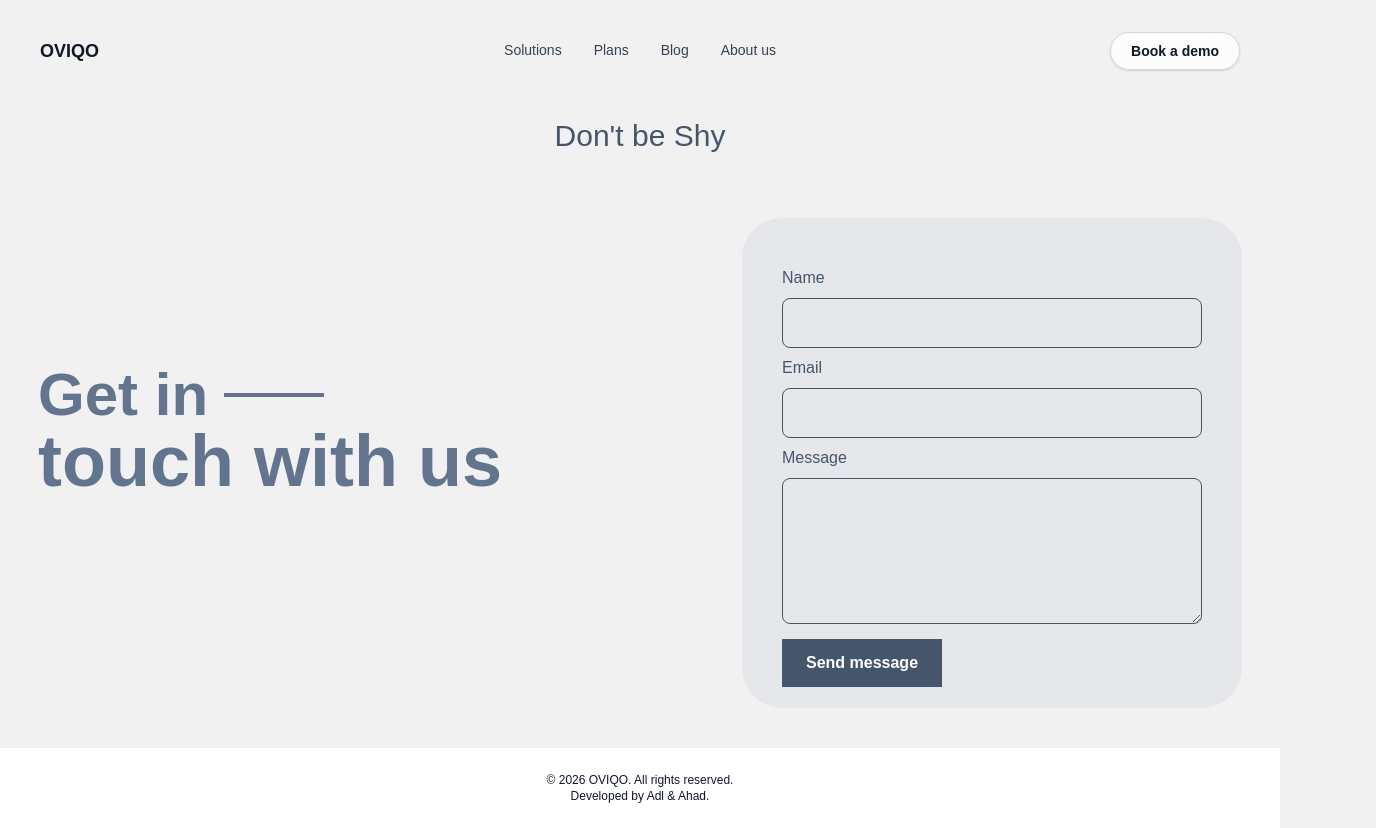
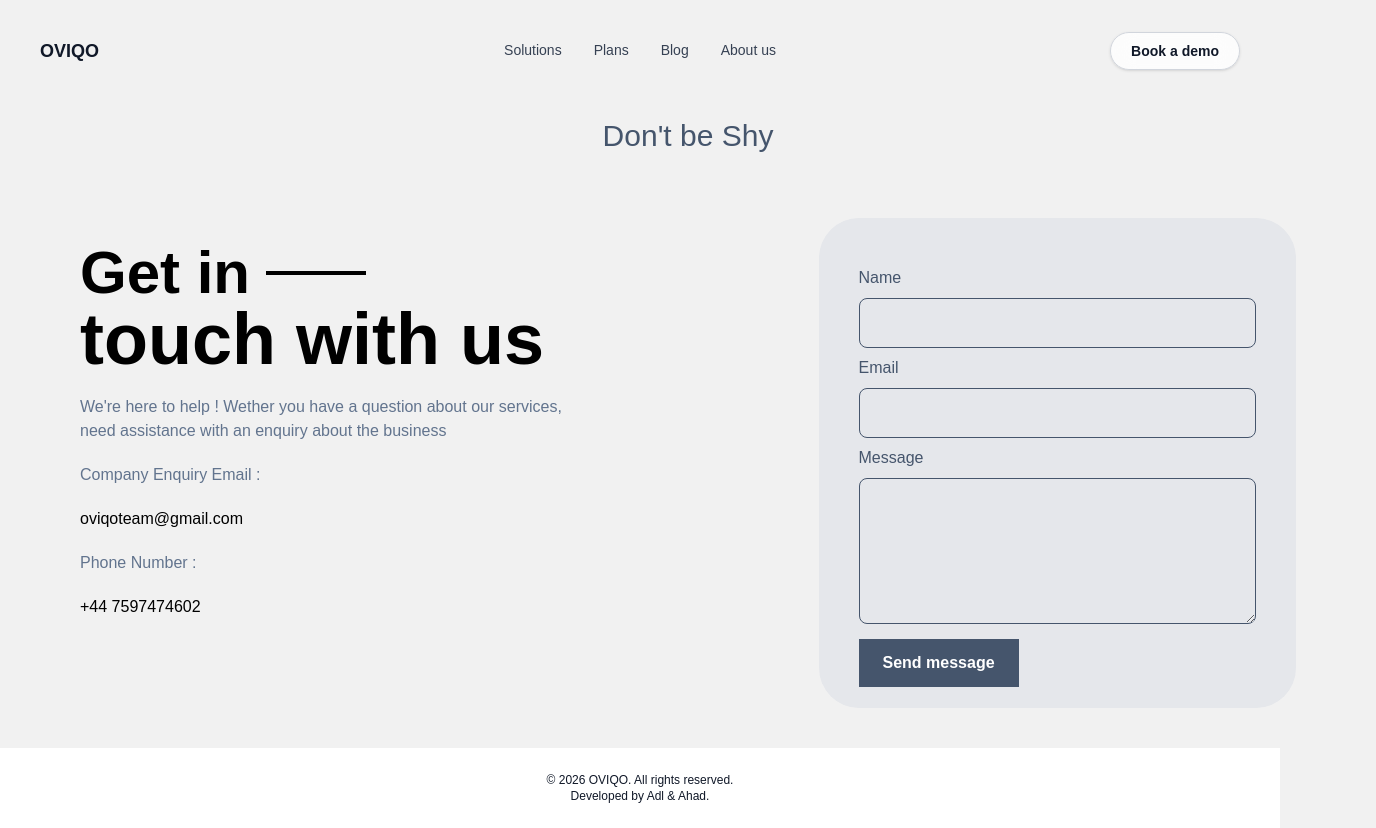
Before and after one commit to Oviqo-dev/oviqo-web, a Next.js app: page /contact in a window 1280 px wide. Shown: the whole page, 1376 px wide, since content can reach past the window. Built offline with nearby package versions, Linux system fonts and the light colour scheme.

Commit message:
updated contact page latest update

```diff
--- a/app/contact/page.tsx
+++ b/app/contact/page.tsx
@@ -106,16 +106,24 @@ export default function Contact(){
       </div>
       <main className="mx-auto mt-5">
          <h1 className="mt-3 text-slate-600 text-center text-3xl"> Don&apos;t be Shy </h1>
-        <div className='flex flex-col gap-10 px-6 lg:flex-row lg:items-center lg:justify-center'>
+        <div className='flex flex-col gap-10 px-20 lg:flex-row lg:items-center lg:justify-center'>
           <div className=''>
 
-            <h2 className="flex items-center text-6xl font-bold text-slate-500 text-left gap-4"> Get in
-               <span className="inline-block h-1 w-25 bg-slate-500"> </span> </h2>
-            <h2 className="text-7xl font-bold text-slate-500 text-left"> touch with us  </h2>
+            <h2 className="flex items-center text-6xl font-bold text-black text-left gap-4"> Get in
+               <span className="inline-block h-1 w-25 bg-black"> </span> </h2>
+            <h2 className="text-7xl font-bold text-black text-left"> touch with us  </h2>
+
+            <p className=' text-slate-500 mt-5 text-1xl'>We're here to help ! Wether you have a question about our
+              services, need assistance with an enquiry about the business
+            </p>
+              <p className=' text-slate-500 mt-5'>Company Enquiry Email : </p>
+              <p className=' text-black mt-5'>oviqoteam@gmail.com</p>
+               <p className=' text-slate-500 mt-5'>Phone Number : </p>
+               <p className=' text-black mt-5'>+44 7597474602</p>
 
 
             </div>
-          <div className='w-125 h-122.5 rounded-[40px] bg-gray-200 p-10 mt-16 ml-50'>
+          <div className='w-190 h-122.5 rounded-[40px] bg-gray-200 p-10 mt-16 ml-50'>
              <form>
                 <div className=''>
             <label htmlFor="name" className="mb-2 mt-2 block text-slate-600">
```
